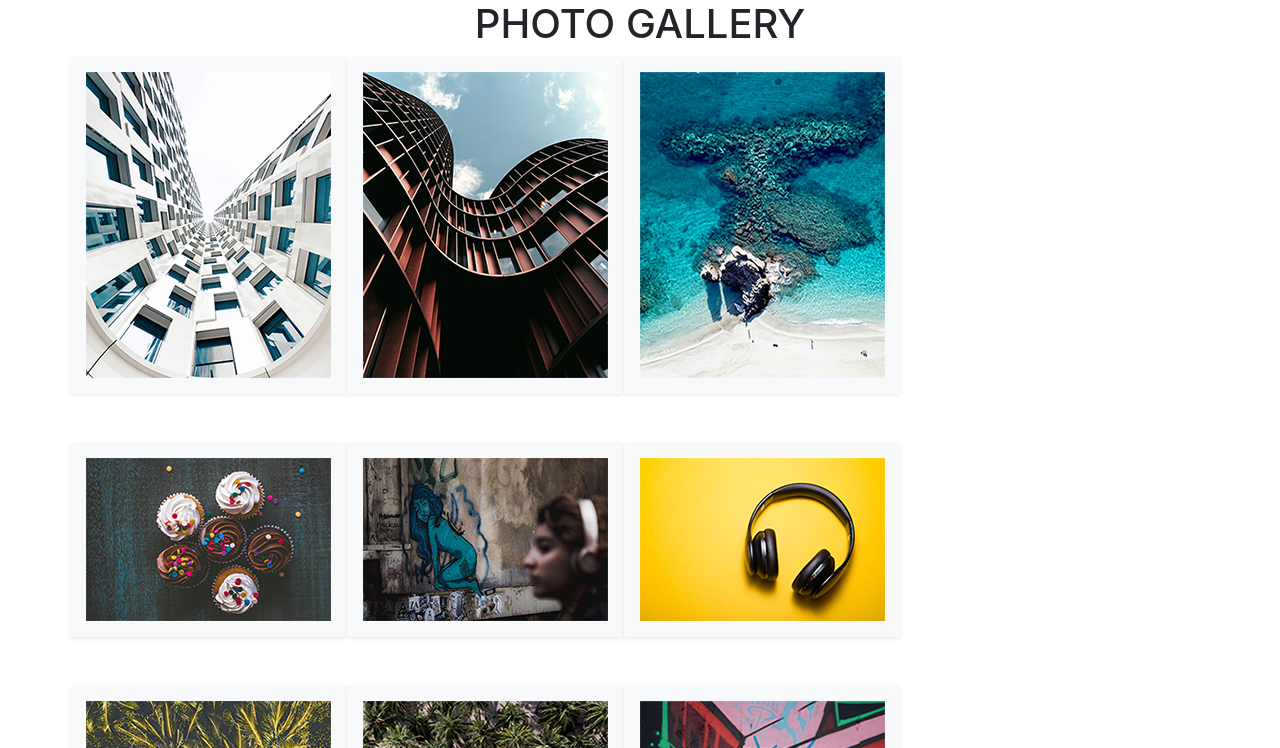
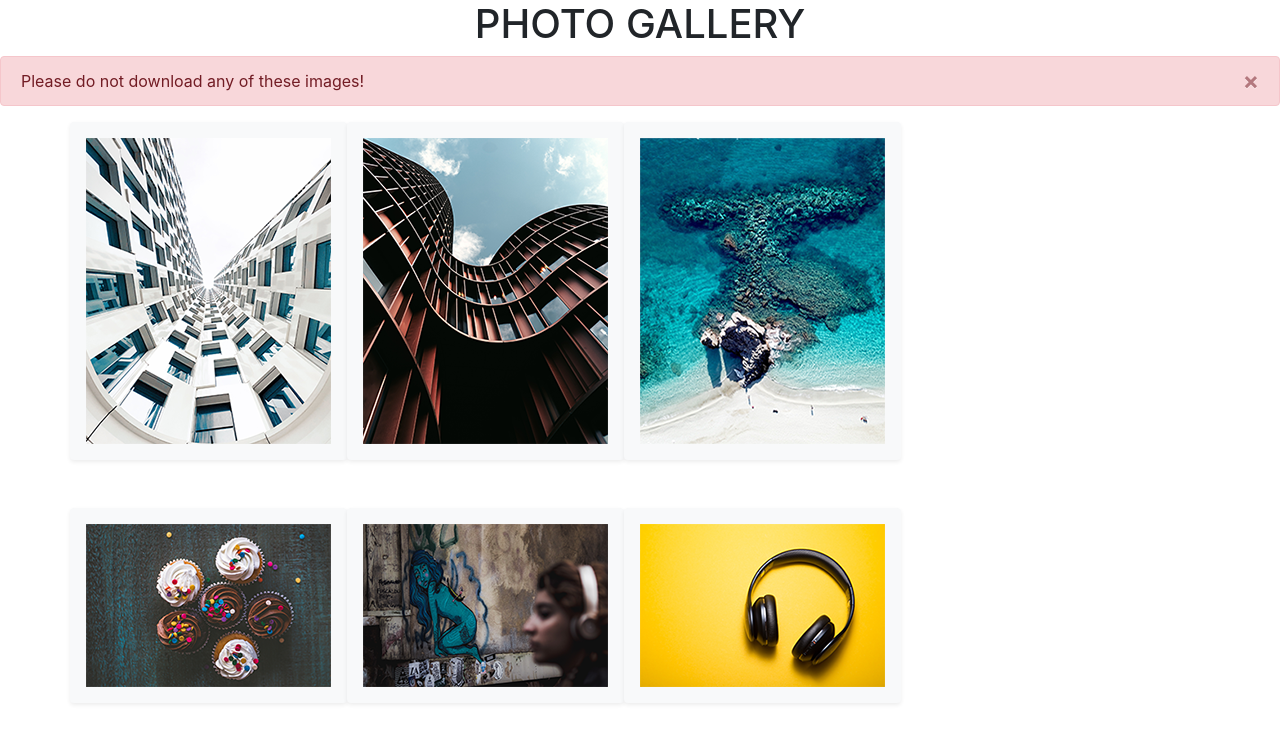
Before and after one commit to awilliams330/m2-hw2-williams-ashley, a plain HTML site: page hw2-starter-files/index.html in a window 1280 px wide. Shown: the top 748 px of the page. Drawn offline with nearby package versions, Linux system fonts and the light colour scheme.

Commit message:
Add alert to index.html and image align to main.css

```diff
--- a/hw2-starter-files/index.html
+++ b/hw2-starter-files/index.html
@@ -13,7 +13,17 @@
     <title>Hello, world!</title>
   </head>
   <body>
+
     <h1 class="text-uppercase text-center">Photo Gallery</h1>
+
+    <div class="alert alert-danger alert-dismissible fade show" role="alert">
+        Please do not download any of these images!
+        <button type="button" class="close" data-dismiss="alert" aria-label="Close">
+          <span aria-hidden="true">&times;</span>
+        </button>
+      </div>
+
+    </div>
 
     <div class="container">
         <div class="row">
--- a/hw2-starter-files/main.css
+++ b/hw2-starter-files/main.css
@@ -0,0 +1,3 @@
+.row {
+    text-align: center;
+}
```
